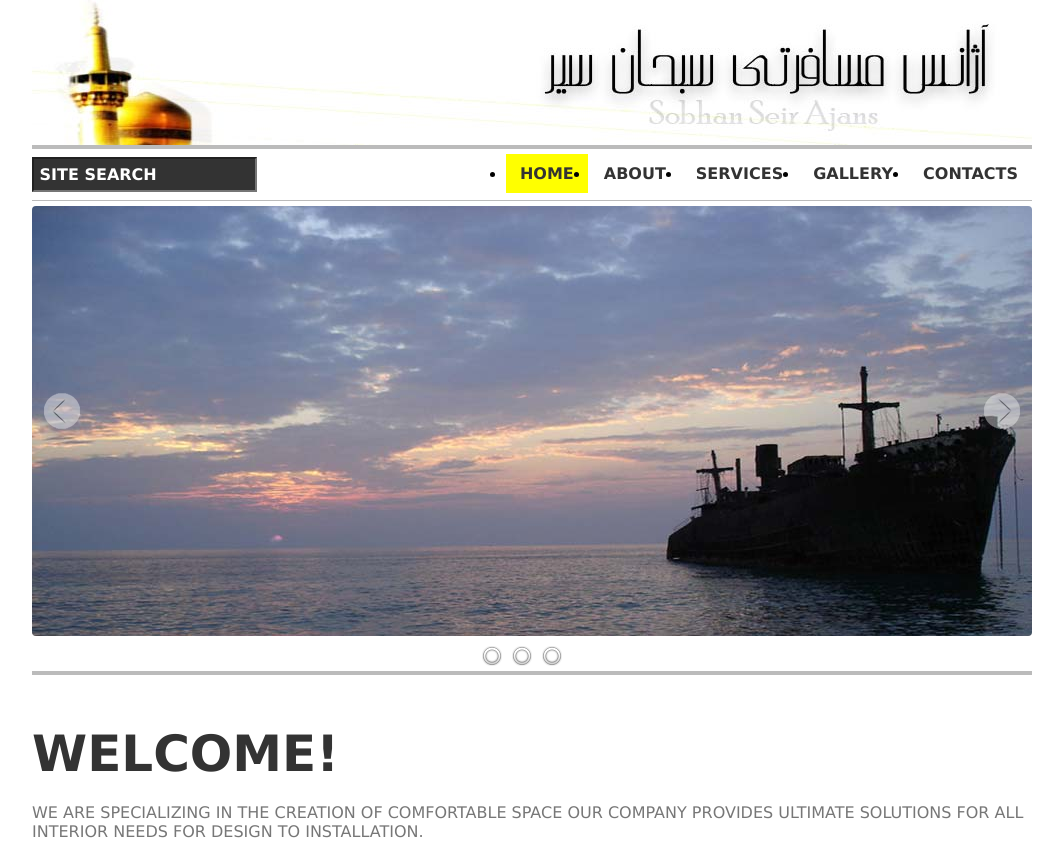
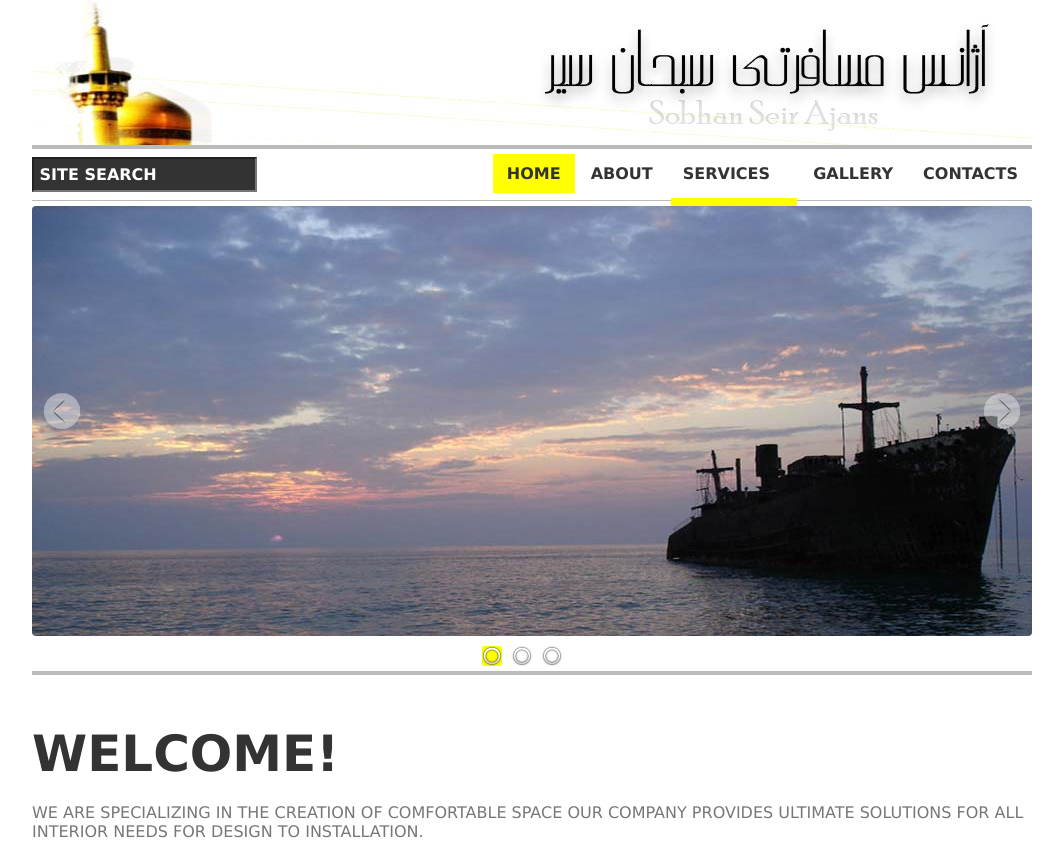
Before and after one commit to alirezabm/Sobhan-Seir-Ajans, a PHP site: page /index.html in a window 1280 px wide. Shown: the top 865 px of the page, without its empty margins (108-1171 px from the left). Run offline with PHP 8.4, Linux system fonts and the light colour scheme.

Commit message:
edit menu

```diff
--- a/style.css
+++ b/style.css
@@ -37,8 +37,8 @@
 .banner {
 
 	height: 145px;
+	background-image:url(image/banner.jpg);
 	background-repeat:no-repeat;
-	background-image:url(image/banner.jpg);
 
 }
 
@@ -59,7 +59,7 @@
 
 /*--( menu )--*/
 
-menu {
+ul {
 
 	float: right;
 	height: 50px;
@@ -67,14 +67,14 @@
 }
 
 
-menu {
+ul {
 
 	list-style-type: none;
 	margin-left: 10px;
 
 }
 
-menu li {
+ul li {
 
 	float: left;
 	position     : relative;
@@ -82,19 +82,19 @@
 
 }
 
-menu li:active {
+ul li:active {
 
 	background-color: yellow;
 
 }
 
-menu li:first-child {
+ul li:first-child {
 
 	background-color: yellow;
 
 }
 
-menu a {
+li a {
 
 	font-size: 16px;
 	font-family: "Lucida Sans Unicode", "Lucida Grande", sans-serif;
@@ -109,31 +109,31 @@
 
 }
 
-menu a:hover {
+li a:hover {
 
 	color: yellow;
 
 }
-menu a:active {
+li a:active {
 
 	color:#333;
 
 }
 
-menu a:first-child {
+li a:first-child {
 
 	color:#333;
 
 }
 
-menu li li{
+ul li li{
 
 	float : none;
 	border      : none;
 
 }
 
-menu li menu {
+ul li ul {
 
 	min-width : 100%;
 	position: absolute;
@@ -143,13 +143,13 @@
 
 }
 
-menu li:hover menu {
+ul li:hover ul {
 
 	display: block;
 
 }
 
-menu menu li:first-child {
+ul ul li:first-child {
 
 	background-color: white;
 
```
